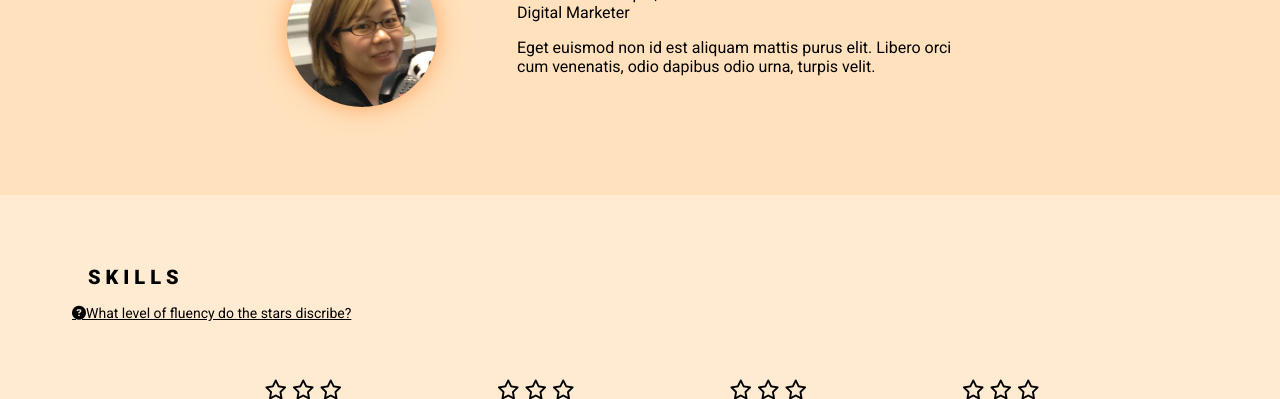
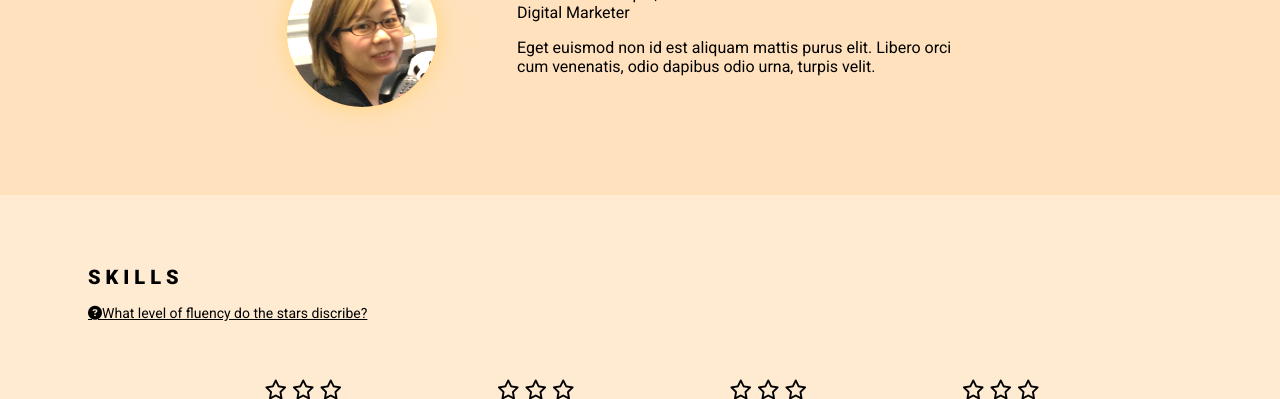
Before and after one commit to shiv-chan/Portfolio, a plain HTML site: page home.html in a window 1280 px wide. Shown: the part 405-804 px from the top of the page. Drawn offline with Linux system fonts and the light colour scheme.

Commit message:
Update the layout and the style.
the layout for extra large screen.
hover over effects on links.

```diff
--- a/CSS/_base.scss
+++ b/CSS/_base.scss
@@ -12,7 +12,7 @@ $menu-overlay-color:rgba(255, 164, 91, 0.95);
 }
 
 @mixin transitionEase {
-  transition: all .75s ease;
+  transition: all .55s ease;
 }
 
 @mixin fontSet($weight: 400) {
--- a/CSS/_components.scss
+++ b/CSS/_components.scss
@@ -68,8 +68,13 @@
 
 		i {
 			font-size: 20px;
-			margin: 0.5rem;
-		}
+      margin: 0.5rem;
+      @include transitionEase;
+    }
+
+    &:hover {
+      color: #fff;
+    }
 	}
 }
 
@@ -125,7 +130,8 @@
 				@include transitionEase;
 
 				&:hover {
-					letter-spacing: 8px;
+          letter-spacing: 8px;
+          color: #fff;
 				}
 			}
 		}
--- a/CSS/_layout.scss
+++ b/CSS/_layout.scss
@@ -55,7 +55,7 @@ body {
 			height: 110px;
 			border-radius: 50%;
 			position: relative;
-			filter: drop-shadow(0 0 0.75rem $primary-color);
+			filter: drop-shadow(0 0 0.75rem $primary-color) brightness(130%);
 		}
 
 		.profileSummary {
@@ -357,7 +357,8 @@ footer {
 	section#skills {
     height: 600px;
 		a {
-			font-size: 14px;
+      font-size: 14px;
+      padding-left: 1rem;
 		}
 
 		.langList {
@@ -469,6 +470,14 @@ footer {
         transform: translateX(50%) translateY(-50%);
       }
 
+    #top {
+      display: flex;
+
+      h1 {
+        margin: 5rem auto;
+      }
+    }
+
     section#skills a {
       position: absolute;
       top: 10%;
```
Also changed, not shown: CSS/main.css.
